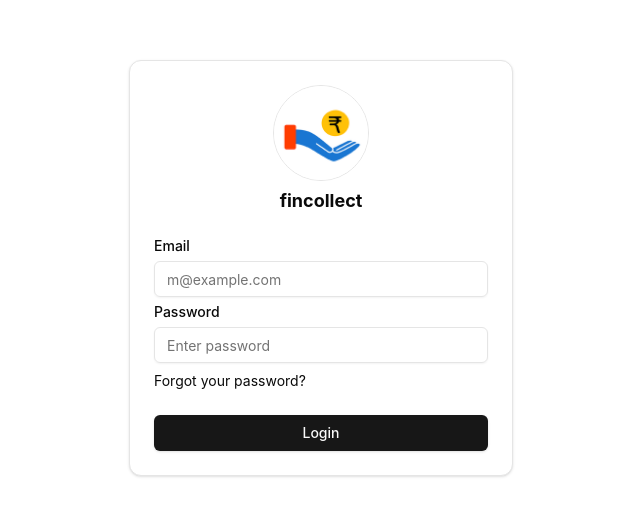
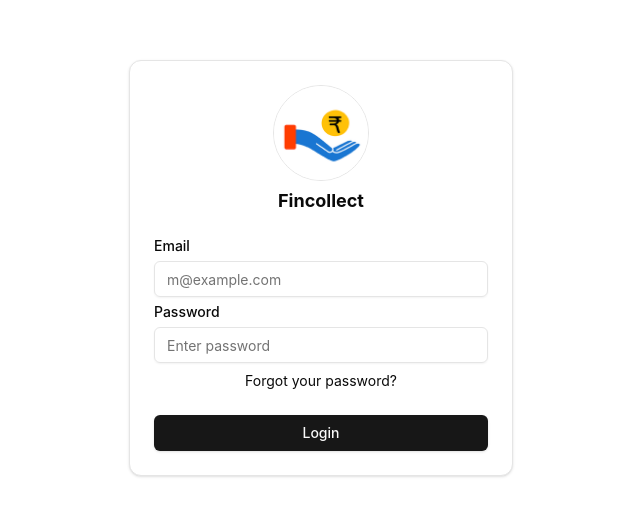
Before and after one commit to ARDRASATHYAN/fincollect_forendent, a React (Vite) app: page / in a window 1280 px wide. Shown: the part 132-648 px from the top of the page, without its empty margins (319-959 px from the left). Built offline with nearby package versions, Linux system fonts and the light colour scheme; no server answers.

Commit message:
ui(loginform):make forgetpassword center

```diff
--- a/src/components/forms/LoginForm.jsx
+++ b/src/components/forms/LoginForm.jsx
@@ -41,8 +41,8 @@ export function LoginForm() {
     <div className="min-h-screen flex items-center justify-center">
       <Card className="w-full max-w-sm">
         <CardHeader className="flex flex-col items-center ">
-        <img src={logo} alt=""  className="w-24 h-24 rounded-full border"/>
-          <h1  className="font-bold text-lg items-center flex justify-center">fincollect</h1>
+          <img src={logo} alt="" className="w-24 h-24 rounded-full border" />
+          <h1 className="font-bold text-lg items-center flex justify-center">Fincollect</h1>
 
         </CardHeader>
 
@@ -75,12 +75,12 @@ export function LoginForm() {
                   required
                 />
               </div>
-               <a
-                    href="/forgotpassword"
-                    className=" text-sm  hover:text-blue-800 flex items-center justify-items-center"
-                  >
-                    Forgot your password?
-                  </a>
+              <a
+                href="/forgotpassword"
+                className=" text-sm  hover:text-blue-800 flex items-center justify-center"
+              >
+                Forgot your password?
+              </a>
             </div>
           </CardContent>
 
```
